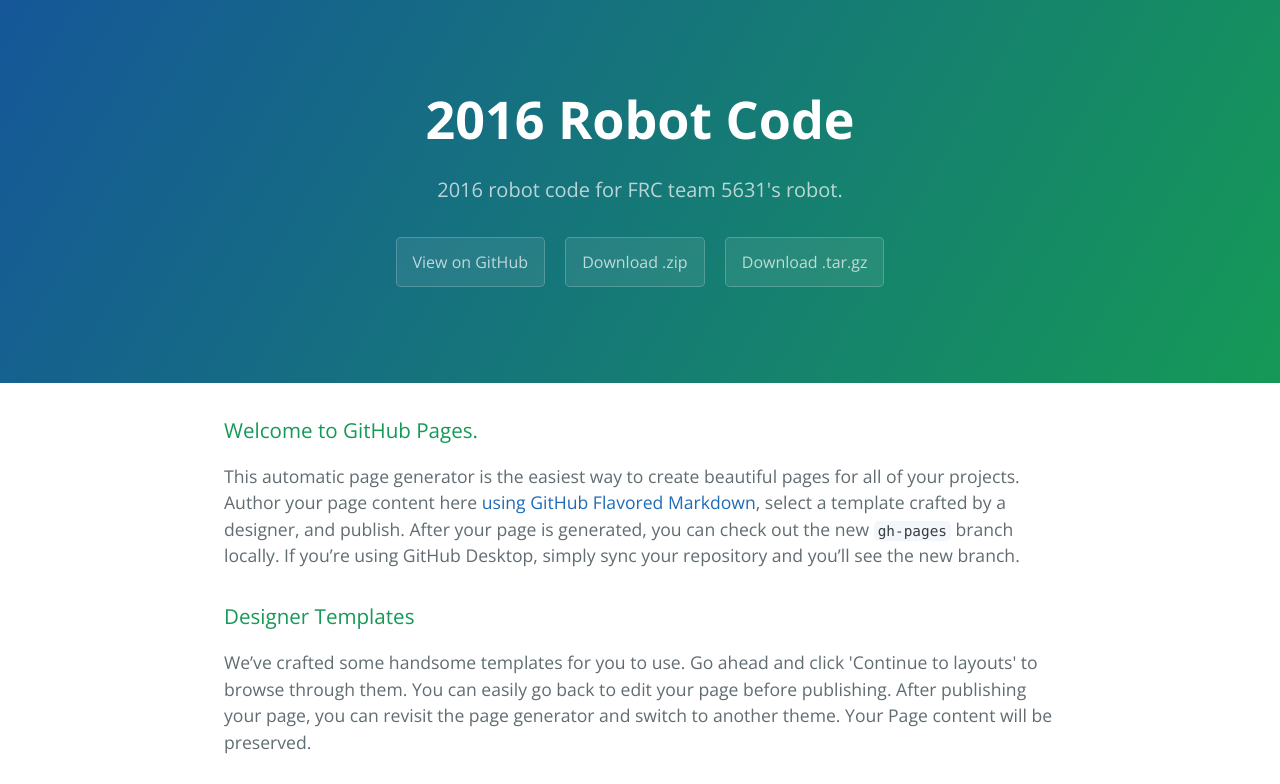
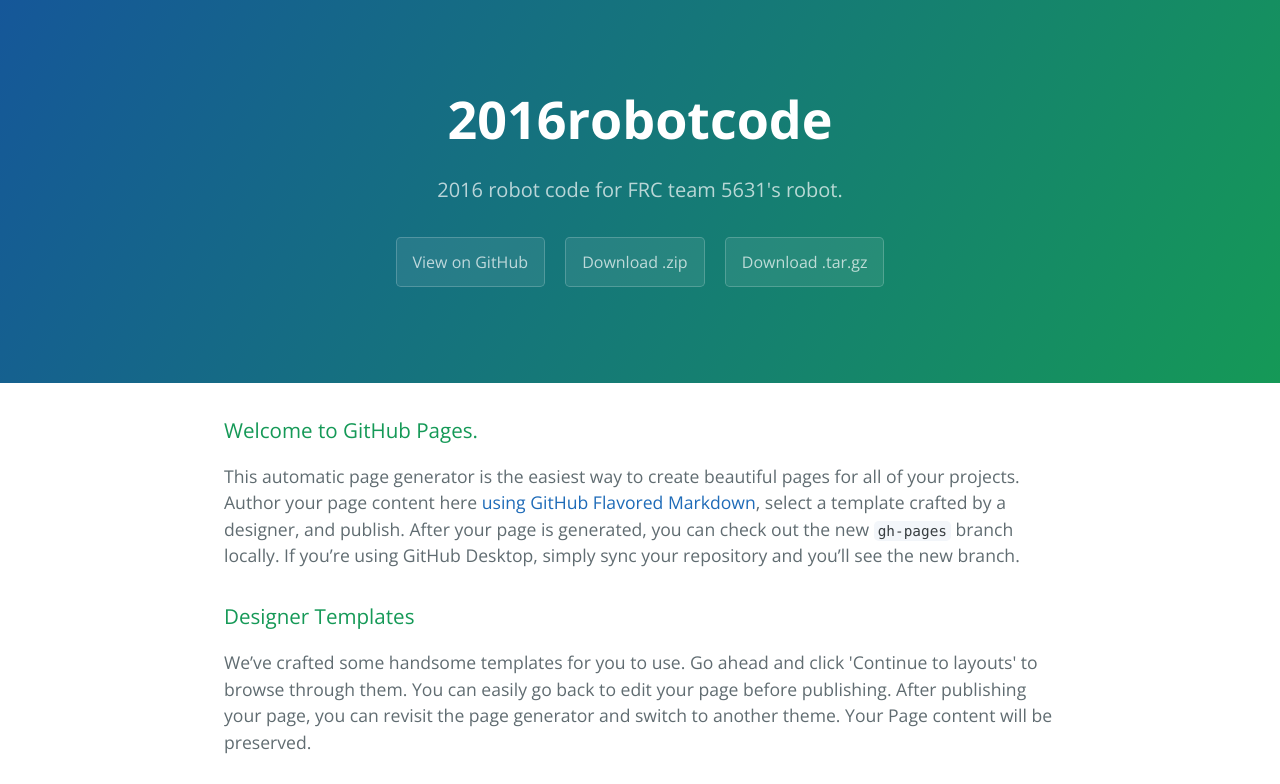
Before and after one commit to SpartAndroids/2016RobotCode, a plain HTML site: page index.html in a window 1280 px wide. Shown: the top 784 px of the page. Drawn offline with nearby package versions, Linux system fonts and the light colour scheme.

```diff
--- a/index.html
+++ b/index.html
@@ -11,7 +11,7 @@
   </head>
   <body>
     <section class="page-header">
-      <h1 class="project-name">2016 Robot Code</h1>
+      <h1 class="project-name">2016robotcode</h1>
       <h2 class="project-tagline">2016 robot code for FRC team 5631&#39;s robot.</h2>
       <a href="https://github.com/SpartAndroids/SpartandroidsRobotCode" class="btn">View on GitHub</a>
       <a href="https://github.com/SpartAndroids/SpartandroidsRobotCode/zipball/master" class="btn">Download .zip</a>
```
